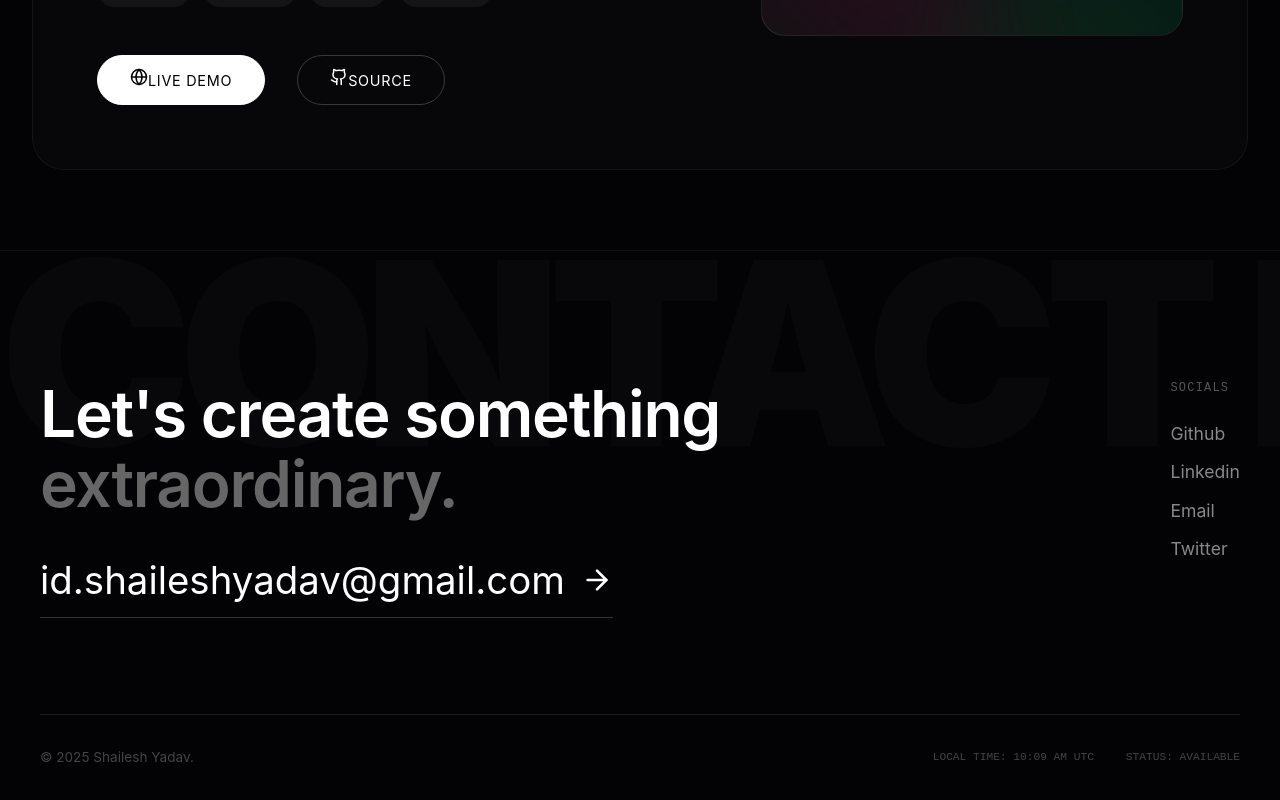
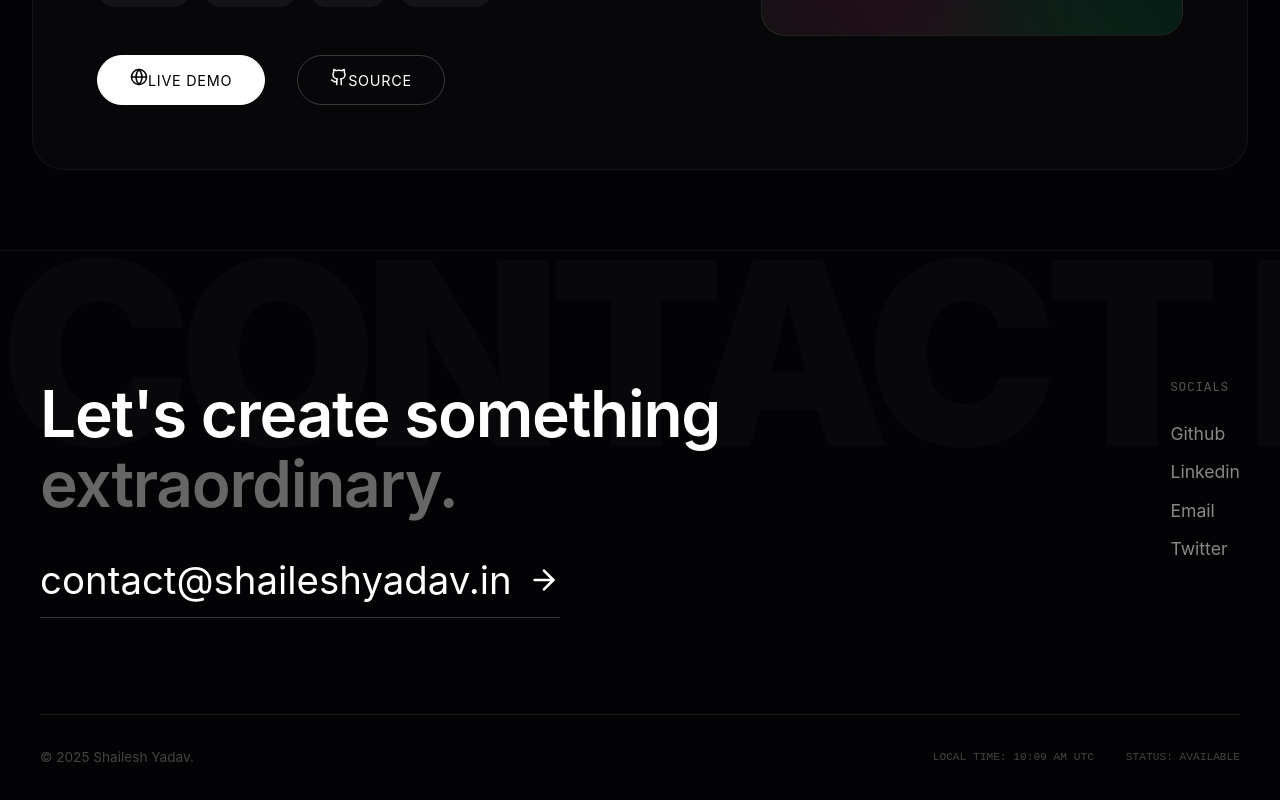
Before and after one commit to yshail/portfolio-site, a React (Vite) app: page / in a window 1280 px wide. Shown: the part 2685-3485 px from the top of the page. Built offline with nearby package versions, Linux system fonts and the light colour scheme.

Commit message:
Update Contact.jsx

```diff
--- a/src/components/Contact.jsx
+++ b/src/components/Contact.jsx
@@ -26,7 +26,7 @@ export default function Contact() {
                             href="mailto:id.shaileshyadav@gmail.com"
                             className="footer-email-link"
                         >
-                            id.shaileshyadav@gmail.com
+                            contact@shaileshyadav.in
                             <ArrowRight size={32} style={{ marginLeft: '1rem' }} />
                         </a>
                     </div>
```
